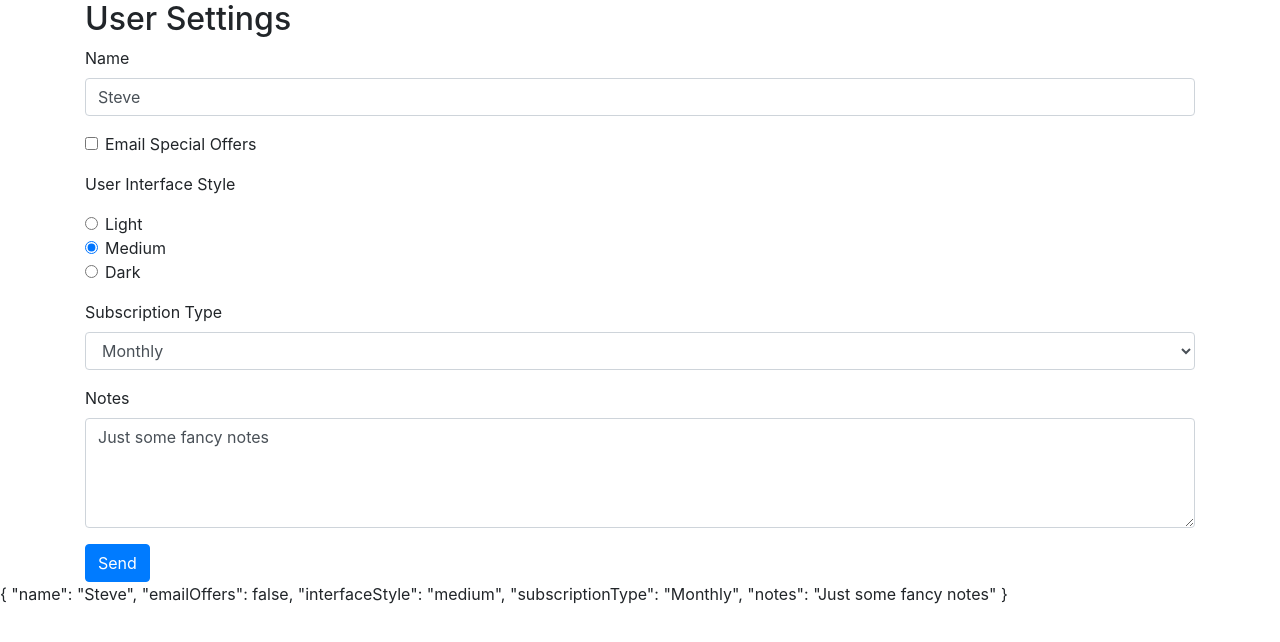
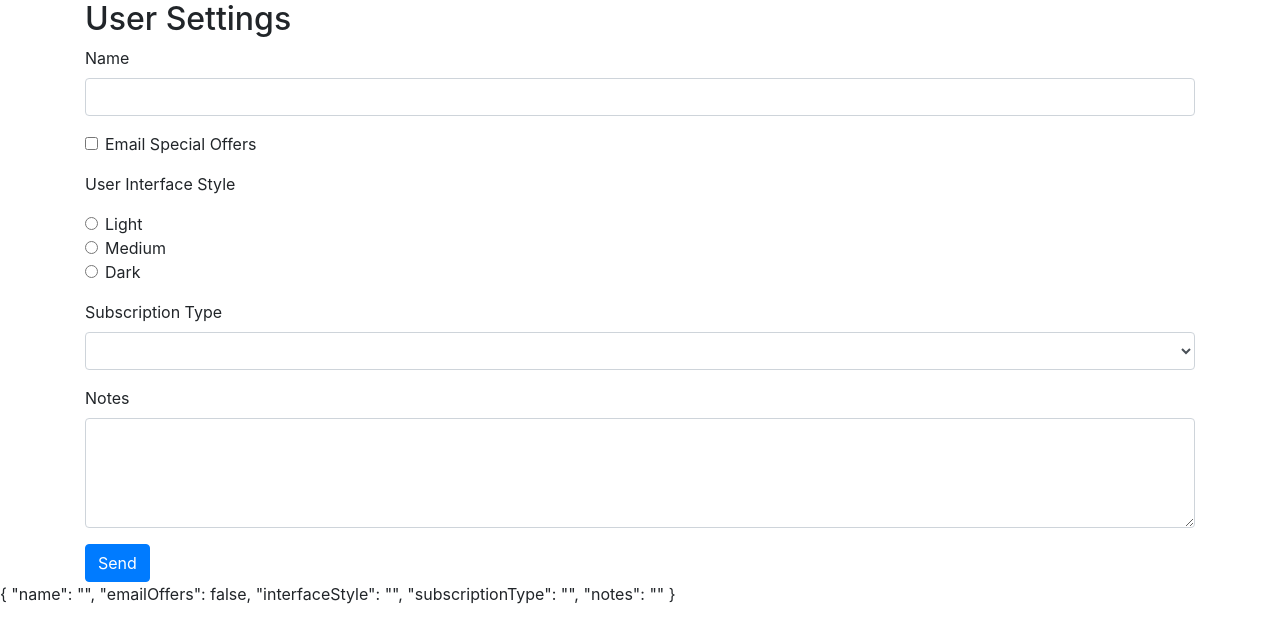
Before and after one commit to SteveMustanski/ps-demo, an Angular app: page / in a window 1280 px wide. Shown: the top 642 px of the page. Built offline with nearby package versions, Linux system fonts and the light colour scheme.

Commit message:
added name validation and error styling

```diff
--- a/src/app/user-settings-form/user-settings-form.component.css
+++ b/src/app/user-settings-form/user-settings-form.component.css
@@ -0,0 +1,3 @@
+.ng-invalid:not(form).ng-touched {
+  border: 1px solid red;
+}
--- a/src/app/user-settings-form/user-settings-form.component.html
+++ b/src/app/user-settings-form/user-settings-form.component.html
@@ -1,9 +1,12 @@
 <div class="container">
   <h2>User Settings</h2>
-  <form #form="ngForm" action="">
+  <form #form="ngForm" ngNativeValidate action="">
     <div class="form-group">
       <label for="name">Name</label>
-      <input id="name" name='name' class='form-control' [(ngModel)]='userSettings.name'/>
+      <input id="name" name='name' class='form-control' [(ngModel)]='userSettings.name'
+        required #nameField='ngModel'/>
+      <div [hidden]="nameField.valid || nameField.untouched"
+      class="alert alert-danger">Enter a name</div>
     </div>
     <div class="form-check form-group">
       <input class="form-check-input" type="checkbox" value="" id="emailoffers" name='emailoffers' [(ngModel)]='userSettings.emailOffers'>
--- a/src/app/user-settings-form/user-settings-form.component.ts
+++ b/src/app/user-settings-form/user-settings-form.component.ts
@@ -8,14 +8,15 @@ import { UserSettings } from "../data/user-settings";
 })
 export class UserSettingsFormComponent implements OnInit {
 
-  userSettings: UserSettings = {
-    name: 'Steve',
+  originalUserSettings: UserSettings = {
+    name: '',
     emailOffers: false,
-    interfaceStyle: 'medium',
-    subscriptionType: 'Monthly',
-    notes: 'Just some fancy notes'
+    interfaceStyle: '',
+    subscriptionType: '',
+    notes: ''
   };
 
+  userSettings: UserSettings = { ...this.originalUserSettings }
   constructor() { }
 
   ngOnInit(): void {
```
